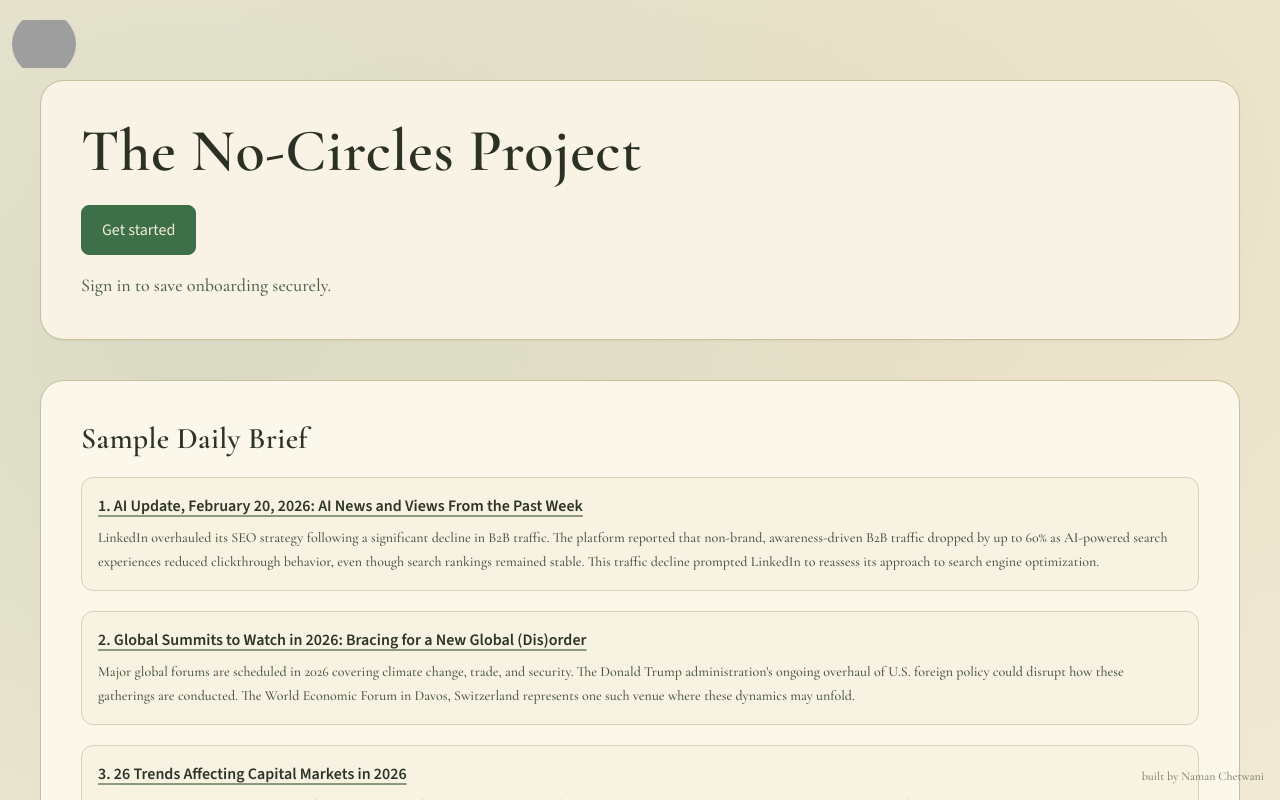
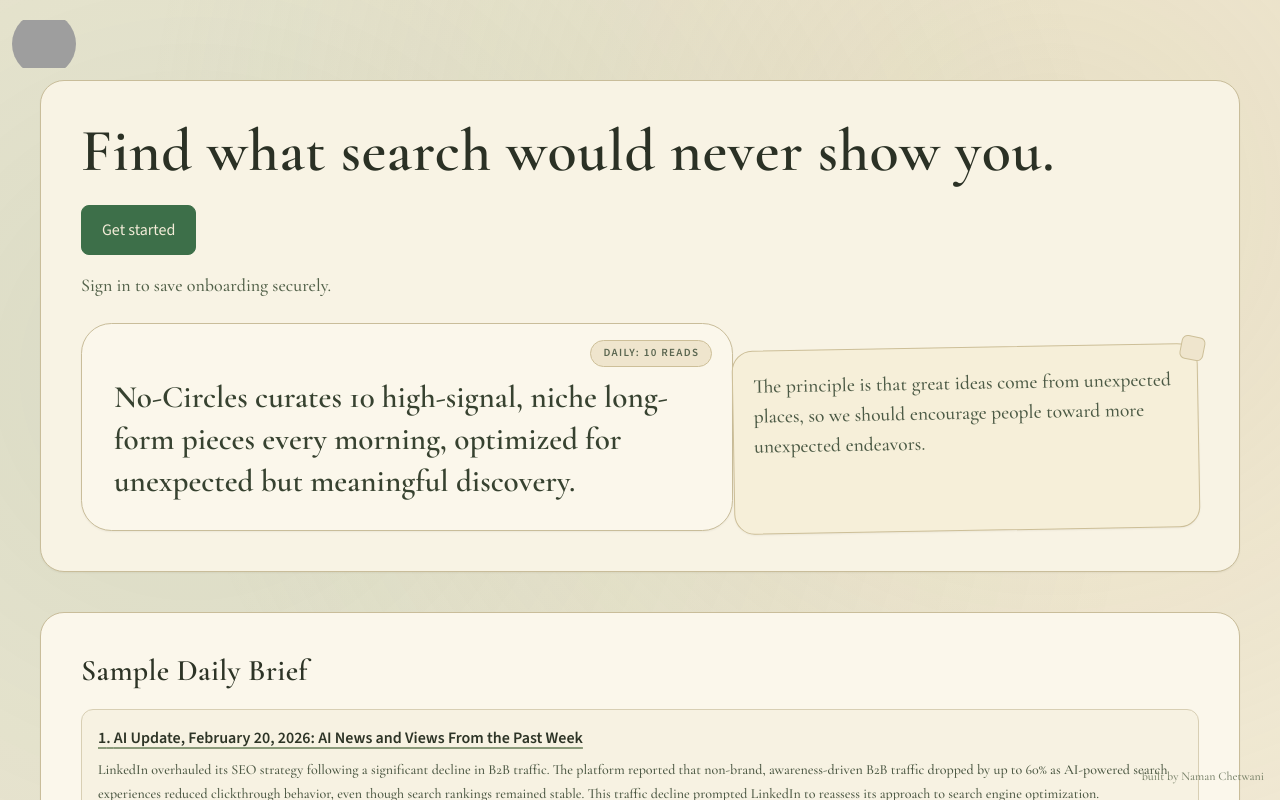
Before and after one commit to coder-2011/no-circles, a Next.js app: page / in a window 1280 px wide. Shown: the top 800 px of the page. Built offline with nearby package versions, Linux system fonts and the light colour scheme; no server answers; grey boxes are pictures that could not be loaded.

Commit message:
feat(homepage): move discovery description box below auth actions

```diff
--- a/app/page.tsx
+++ b/app/page.tsx
@@ -240,7 +240,7 @@ export default function HomePage() {
       <div className="pointer-events-none absolute inset-0 bg-[radial-gradient(circle_at_15%_15%,rgba(61,111,73,0.14),transparent_40%),radial-gradient(circle_at_82%_8%,rgba(198,182,137,0.24),transparent_36%),radial-gradient(circle_at_70%_86%,rgba(93,131,89,0.12),transparent_40%)]" />
       <div className="relative mx-auto w-full max-w-7xl space-y-10">
         <section className="rounded-3xl border border-[#C9BD9A] bg-[#F8F3E4] p-8 shadow-sm md:p-10">
-          <h1 className="text-5xl font-semibold leading-tight text-[#2B3125] md:text-6xl">The No-Circles Project</h1>
+          <h1 className="text-5xl font-semibold leading-tight text-[#2B3125] md:text-6xl">Find what search would never show you.</h1>
           <div className="mt-6 flex flex-wrap gap-3">
             <button
               className="rounded-lg border border-[#3D6F49] bg-[#3D6F49] px-5 py-3 text-base font-medium text-[#F3ECD8] transition hover:bg-[#315E3E] disabled:opacity-60"
@@ -264,6 +264,24 @@ export default function HomePage() {
             {authState === "signed_in" && email ? `Signed in as ${email}` : "Sign in to save onboarding securely."}
           </p>
           {authError ? <p className="mt-3 text-base text-rose-700">{authError}</p> : null}
+          <div className="mt-6 grid max-w-6xl gap-4 md:grid-cols-[1.45fr_1fr]">
+            <div className="relative overflow-hidden rounded-[1.9rem] border border-[#C9BD9A] bg-[#FBF7EB] px-6 py-6 shadow-sm md:px-8 md:py-7">
+              <span className="pointer-events-none absolute right-5 top-4 rounded-full border border-[#CDBF98] bg-[#EFE5CD] px-3 py-1 text-[11px] font-semibold uppercase tracking-[0.12em] text-[#5A6650]">
+                Daily: 10 reads
+              </span>
+              <p className="max-w-3xl pt-8 text-[1.45rem] font-semibold leading-[1.35] text-[#374230] md:pt-6 md:text-[1.95rem]">
+                No-Circles curates 10 high-signal, niche long-form pieces every morning, optimized for unexpected but
+                meaningful discovery.
+              </p>
+            </div>
+            <div className="relative rounded-[1.3rem] border border-[#CDBF98] bg-[#F6EFD9] px-5 py-5 shadow-sm md:-ml-4 md:mt-6 md:rotate-[-1deg]">
+              <div className="pointer-events-none absolute -right-2 -top-2 h-6 w-6 rounded-md border border-[#CDBF98] bg-[#EFE5CD] rotate-12" />
+              <p className="text-[1.02rem] leading-[1.55] text-[#4C5A45] md:text-[1.22rem]">
+                The principle is that great ideas come from unexpected places, so we should encourage people toward
+                more unexpected endeavors.
+              </p>
+            </div>
+          </div>
         </section>
 
         <section className="rounded-3xl border border-[#C9BD9A] bg-[#FBF7EB] p-8 text-[#2D3426] shadow-sm md:p-10">
```
Also changed, not shown: documentation/files/app-page.md (+3 -2 lines).
